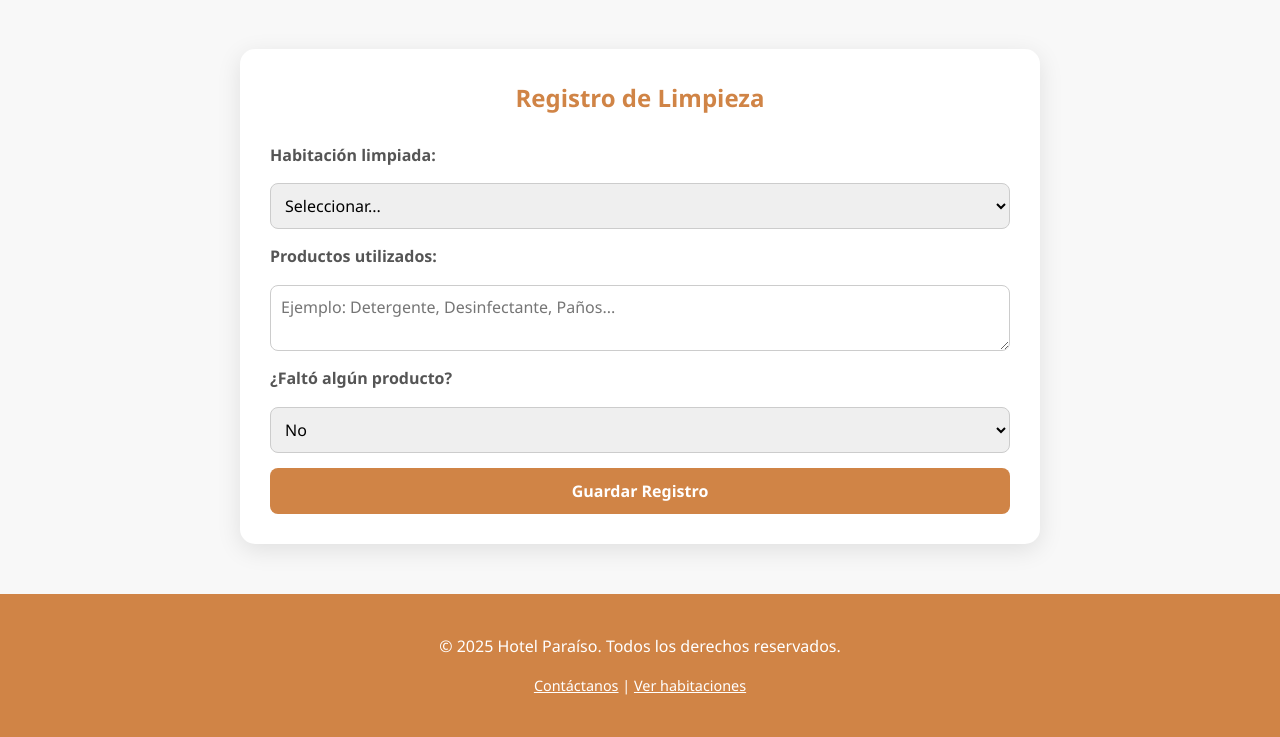
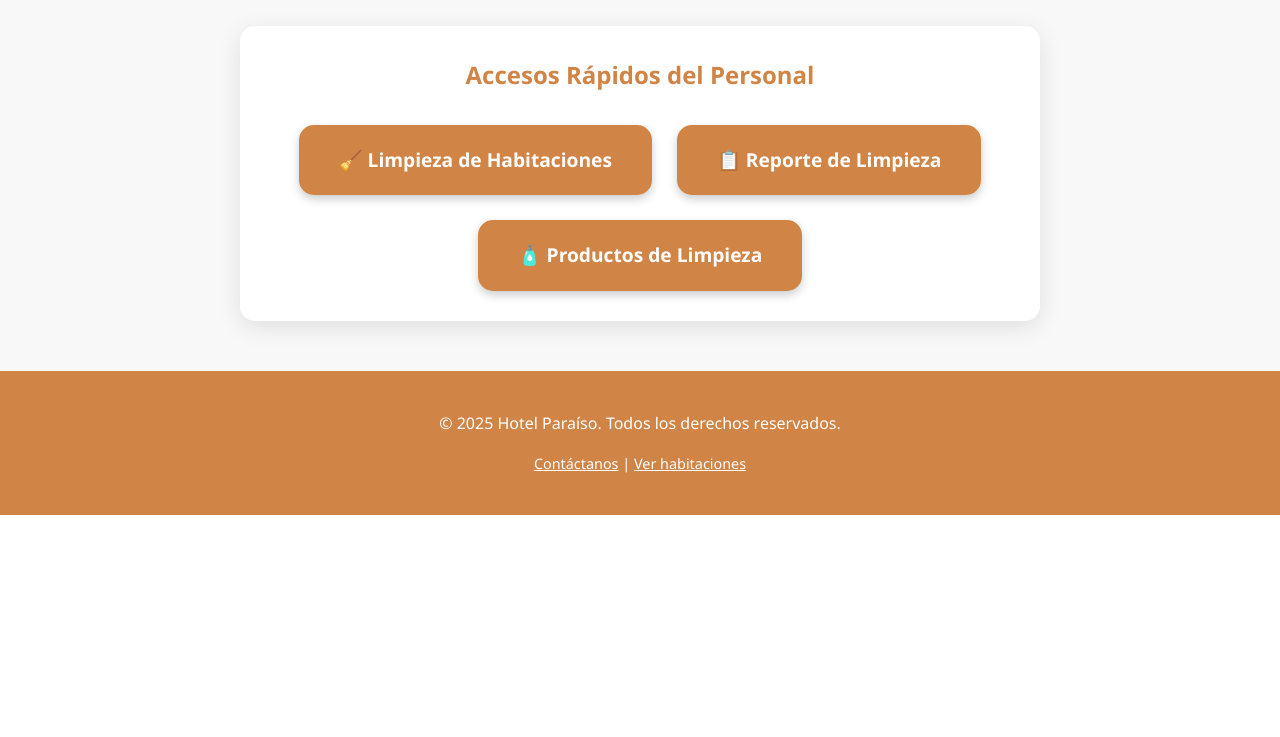
Before and after one commit to Paulospec/hotel_proyect, a PHP site: page /pages/limpieza.html in a window 1280 px wide. Shown: the part 407-1144 px from the top of the page. After the commit the page ends 922 px from the top, so only its background shows below. Run offline with PHP 8.4, Linux system fonts and the light colour scheme.

Commit message:
Mejoras2

```diff
--- a/css/limpieza.css
+++ b/css/limpieza.css
@@ -190,3 +190,42 @@ button:hover {
         font-size: 0.95rem;
     }
 }
+/* ==========================
+   NUEVO PANEL DE ACCESOS
+========================== */
+.panel-opciones {
+    text-align: center;
+}
+
+.botones-panel {
+    display: flex;
+    flex-wrap: wrap;
+    justify-content: center;
+    gap: 25px;
+    margin-top: 30px;
+}
+
+.btn-funcion {
+    background-color: #d08446;
+    color: white;
+    padding: 20px 40px;
+    border-radius: 15px;
+    text-decoration: none;
+    font-size: 1.2rem;
+    font-weight: bold;
+    transition: all 0.3s ease;
+    box-shadow: 0 4px 10px rgba(0,0,0,0.2);
+}
+
+.btn-funcion:hover {
+    background-color: #b66b32;
+    transform: translateY(-5px);
+}
+
+/* Mensaje motivacional */
+#mensaje-motivacional {
+    font-size: 1.3rem;
+    margin-top: 10px;
+    text-shadow: 1px 1px 3px rgba(0,0,0,0.3);
+    font-weight: 500;
+}
--- a/pages/limpieza.html
+++ b/pages/limpieza.html
@@ -3,7 +3,7 @@
 <head>
   <meta charset="UTF-8">
   <meta name="viewport" content="width=device-width, initial-scale=1.0">
-  <title>Panel de Limpieza - Hotel Paraíso</title>
+  <title>Panel del Personal de Limpieza - Hotel Paraíso</title>
   <link rel="stylesheet" href="../css/limpieza.css">
 </head>
 <body>
@@ -16,49 +16,23 @@
       <a href="../index.html">Inicio</a>
       <a href="../pages/habitaciones.html">Habitaciones</a>
       <a href="../pages/contacto.html">Contacto</a>
-      <a href="#" class="active">Limpieza</a>
+      <a href="#" class="active">Panel Limpieza</a>
     </nav>
   </header>
 
-  <!-- Hero Section -->
+  <!-- Hero -->
   <section class="limpieza-hero">
     <h1>Panel del Personal de Limpieza</h1>
-    <p>Registra los productos utilizados y notifica al administrador si falta algo en el almacén.</p>
+    <p id="mensaje-motivacional"></p>
   </section>
 
-  <!-- Formulario -->
-  <main class="container">
-    <h2>Registro de Limpieza</h2>
-    <form id="form-limpieza">
-      <label for="habitacion">Habitación limpiada:</label>
-      <select id="habitacion" name="habitacion" required>
-        <option value="">Seleccionar...</option>
-        <option value="101">101</option>
-        <option value="102">102</option>
-        <option value="103">103</option>
-        <option value="104">104</option>
-        <option value="105">105</option>
-      </select>
-
-      <label for="productos">Productos utilizados:</label>
-      <textarea id="productos" name="productos" placeholder="Ejemplo: Detergente, Desinfectante, Paños..." required></textarea>
-
-      <label for="faltantes">¿Faltó algún producto?</label>
-      <select id="faltantes" name="faltantes" required>
-        <option value="no">No</option>
-        <option value="sí">Sí</option>
-      </select>
-
-      <div id="notificacion" style="display:none;">
-        <label for="detalle_faltantes">Detalle de los productos faltantes:</label>
-        <textarea id="detalle_faltantes" name="detalle_faltantes" placeholder="Ejemplo: Falta cloro y guantes de limpieza..."></textarea>
-      </div>
-
-      <button type="submit">Guardar Registro</button>
-    </form>
-
-    <div id="mensaje" class="success-message" style="display:none;">
-      ✅ Registro guardado (solo vista previa, sin conexión PHP todavía)
+  <!-- Panel de accesos -->
+  <main class="container panel-opciones">
+    <h2>Accesos Rápidos del Personal</h2>
+    <div class="botones-panel">
+      <a href="limpieza-habitaciones.html" class="btn-funcion">🧹 Limpieza de Habitaciones</a>
+      <a href="limpieza-reporte.html" class="btn-funcion">📋 Reporte de Limpieza</a>
+      <a href="limpieza-producto.html" class="btn-funcion">🧴 Productos de Limpieza</a>
     </div>
   </main>
 
@@ -73,23 +47,17 @@
 
   <!-- Script -->
   <script>
-    const faltantes = document.getElementById('faltantes');
-    const notificacion = document.getElementById('notificacion');
-    const form = document.getElementById('form-limpieza');
-    const mensaje = document.getElementById('mensaje');
+    const mensajes = [
+      "🌟 ¡Cada habitación limpia es una sonrisa de un huésped feliz!",
+      "💪 Tu trabajo mantiene el corazón del hotel latiendo fuerte.",
+      "🧼 La limpieza no es un trabajo, es un arte del detalle.",
+      "✨ Gracias por hacer que cada rincón brille con esfuerzo y orgullo.",
+      "🏅 Tu dedicación hace del Hotel Paraíso un lugar especial."
+    ];
 
-    faltantes.addEventListener('change', () => {
-      notificacion.style.display = (faltantes.value === 'sí') ? 'block' : 'none';
-    });
-
-    // Simulación de guardado local
-    form.addEventListener('submit', (e) => {
-      e.preventDefault();
-      mensaje.style.display = 'block';
-      form.reset();
-      notificacion.style.display = 'none';
-      setTimeout(() => mensaje.style.display = 'none', 3000);
-    });
+    // Mostrar mensaje motivacional aleatorio
+    document.getElementById("mensaje-motivacional").textContent =
+      mensajes[Math.floor(Math.random() * mensajes.length)];
   </script>
 </body>
 </html>
```
Also changed, not shown: pages/limpieza-habitaciones.html (added, +57 -0 lines), pages/limpieza-productos.html (added, +59 -0 lines), pages/limpieza-reabastecimiento.html (added, +59 -0 lines).
